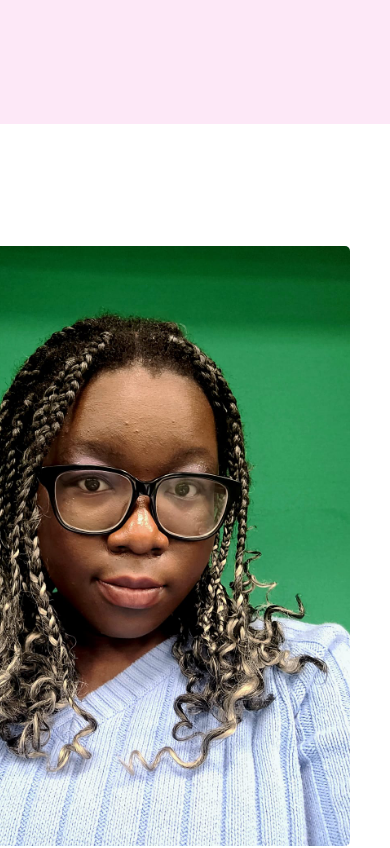
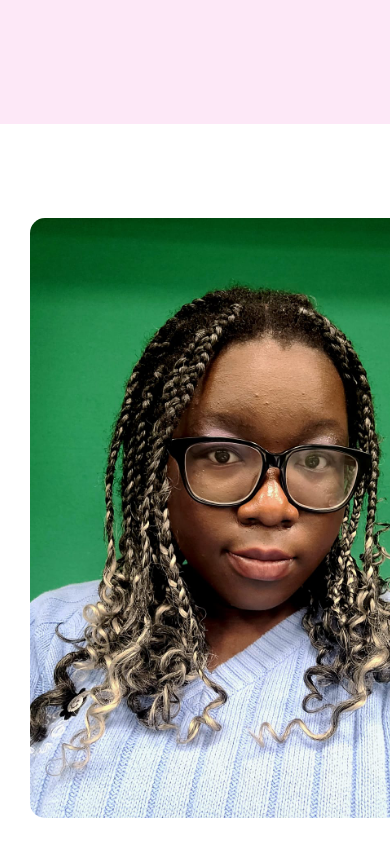
Before and after one commit to inidavies/personal-website, a Next.js app: page / in a window 390 px wide. Shown: the part 720-1568 px from the top of the page. Built offline with nearby package versions, Linux system fonts and the light colour scheme.

Commit message:
make about responsive

```diff
--- a/public/styles/global.css
+++ b/public/styles/global.css
@@ -33,7 +33,7 @@ body {
 .mypage{
   width: 100%;
   height: 100vh;
-  overflow: auto;
+  overflow: hidden;
   display: flex;
   justify-content: center;
   align-items: center;
@@ -54,15 +54,22 @@ body {
   width: 100%;
 }
 
-#aboutPic{
+#about{
+  justify-content: center;
+}
+
+#aboutPicContainer{
   height: 600px;
   width: 450px;
-  border-radius: 5px;
-  margin: 100px;
+}
+
+#aboutPic{
+  width: 100%;
+  border-radius: 15px;
 }
 
 #aboutText{
-  width:20vw;
+  width:40vw;
   display: flex;
   padding: 20px;
   margin: 50px;
@@ -70,3 +77,21 @@ body {
   flex-flow: column nowrap;
   overflow: hidden;
 }
+
+@media screen and (max-width: 800px){
+  #about{
+    display: block;
+    height: auto;
+  }
+
+  #aboutPicContainer{
+    margin: auto;
+    margin-top: 10vh;
+  }
+
+  #aboutText{
+    width: 100%;
+    margin: auto;
+    margin-top: 20px;
+  }
+}
--- a/src/components/AboutPage/index.tsx
+++ b/src/components/AboutPage/index.tsx
@@ -3,7 +3,9 @@ import React from "react";
 function AboutPage() {
   return (
     <div id="about" className="mypage alternate-page aboutAndSkills">
-      <img src="/images/aboutPic.jpg" id="aboutPic" alt="a picture of me" />
+      <div id="aboutPicContainer">
+        <img src="/images/aboutPic.jpg" id="aboutPic" alt="a picture of me" />
+      </div>
       <div id="aboutText">
         <h2>a little about me</h2>
         <p>
```
